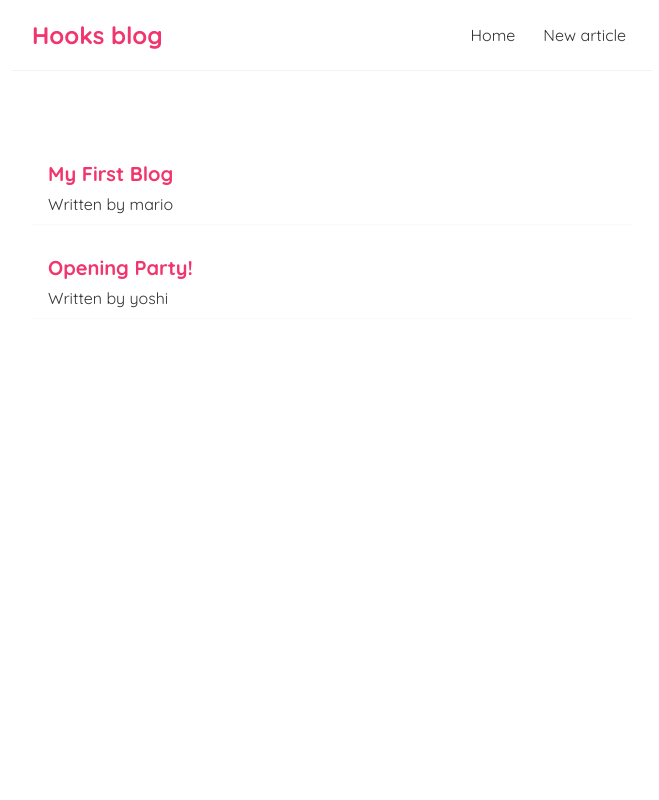
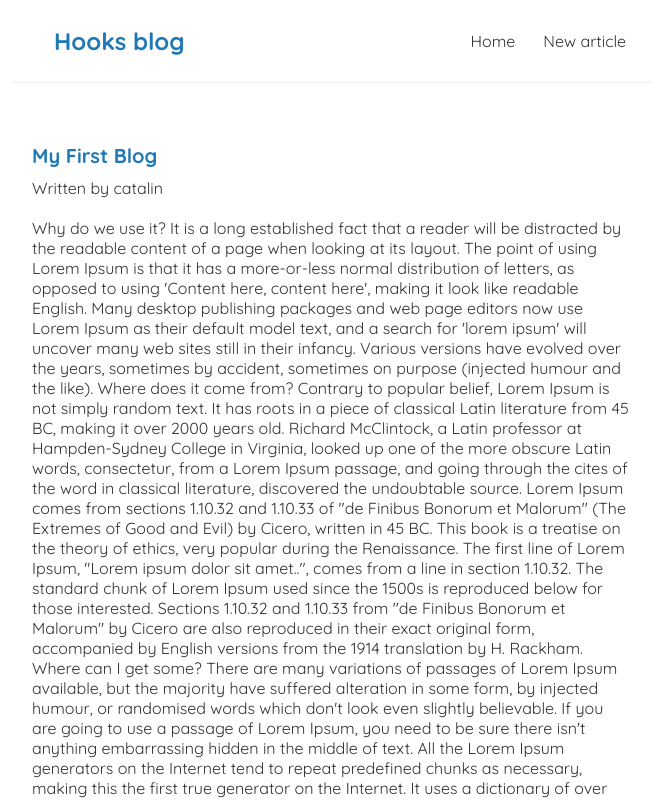
Before and after one commit to catalintugui/blog-hooks, a React (Create React App) app in the folder blog-client/: page /articles/1 in a window 1280 px wide. Shown: the top 800 px of the page, without its empty margins (308-967 px from the left). Built offline with nearby package versions, Linux system fonts and the light colour scheme; data requests are answered from the project's data file.

Commit message:
added all features and improvements

```diff
--- a/blog-client/package.json
+++ b/blog-client/package.json
@@ -8,6 +8,7 @@
     "@testing-library/user-event": "^13.5.0",
     "react": "^17.0.2",
     "react-dom": "^17.0.2",
+    "react-router-dom": "^6.2.2",
     "react-scripts": "5.0.0",
     "web-vitals": "^2.1.4"
   },
--- a/blog-client/src/App.js
+++ b/blog-client/src/App.js
@@ -1,16 +1,27 @@
-
 import Navbar from './Navbar';
 import Home from './Home';
+import Create from './Create';
+import ArticleDetails from './ArticleDetails';
+import {BrowserRouter, Routes, Route} from "react-router-dom";
+import ErrorPage from './ErrorPage';
 
 function App() {
 
   return (
-    <div className="App">
-      <Navbar/>
-      <div className='content'>
-        <Home />
+    <BrowserRouter>
+      <div className="App">
+        <Navbar/>
+        <div className='content'>
+        <Routes>
+          <Route path='/' element={<Home />}/>
+          <Route path='/create' element={<Create />}/>
+          <Route path='/articles/:id' element={<ArticleDetails />}/>
+          <Route path='*' element={<ErrorPage />}/>
+        </Routes>
+        </div>
       </div>
-    </div>
+    </BrowserRouter>
+
   );
 }
 
--- /dev/null
+++ b/blog-client/src/ArticleDetails.js
@@ -0,0 +1,33 @@
+import { useParams, useNavigate } from "react-router-dom"
+import useFetch from "./useFetch";
+
+const ArticleDetails = () => {
+    const {id} = useParams();
+    const {data: article, error, isLoading} = useFetch('http://localhost:8800/articles/' + id);
+    const navigate = useNavigate();
+
+    const handleDelete = () => {
+        fetch('http://localhost:8800/articles/' + article.id, {
+            method: 'DELETE'
+        })
+        .then(() => {
+            navigate('/')
+        })
+    }
+    return (
+        <div className="blog-details">
+            {isLoading && <div>Loading</div>}
+            {error && <div>{error}</div>}
+            {article && (
+                <article>
+                    <h2>{article.title}</h2>
+                    <p>Written by {article.author}</p>
+                    <div>{article.body}</div>
+                    <button onClick={handleDelete}>delete</button>
+                </article>
+            )}
+        </div>
+    )
+}
+
+export default ArticleDetails
--- a/blog-client/src/ArticlesList.js
+++ b/blog-client/src/ArticlesList.js
@@ -1,11 +1,15 @@
+import { Link } from "react-router-dom"
+
 const ArticlesList = ({articles}) => {
 
     return(
         <div className="blog-list">
             {articles.map(item =>
                <div className="blog-preview" key={item.id}>
-                    <h2>{item.title}</h2>
-                    <p>Written by {item.author}</p>
+                    <Link to={`/articles/${item.id}`}>
+                        <h2>{item.title}</h2>
+                        <p>Written by {item.author}</p>
+                    </Link>
                </div>
            )}
         </div>
--- /dev/null
+++ b/blog-client/src/Create.js
@@ -0,0 +1,61 @@
+import { useState } from "react";
+import { useNavigate } from "react-router-dom";
+
+const Create = () => {
+    const [title, setTitle] = useState('');
+    const [content, setContent] = useState('');
+    const [author, setAuthor] = useState('catalin');
+    const [isLoading, setIsLoading] = useState(false);
+    const history = useNavigate();
+
+    const handleSubmit = (e) => {
+        e.preventDefault();
+        const article = { title, content, author};
+
+        setIsLoading(true);
+
+        fetch('http://localhost:8800/articles', {
+            method: 'POST',
+            headers: {'Content-Type': 'application/json'},
+            body: JSON.stringify(article)
+        })
+        .then(() => {
+            setIsLoading(false);
+            history('/');
+        })
+
+    }
+
+    return (
+        <div className="create">
+            <h2>Add new article</h2>
+            <form onSubmit={handleSubmit}>
+                <label>Article title:</label>
+                <input
+                    type='text'
+                    required
+                    value={title}
+                    onChange={(e) => setTitle(e.target.value)}
+                />
+                <label>Article content</label>
+                <textarea
+                    required
+                    value={content}
+                    onChange={(e) => setContent(e.target.value)}
+                ></textarea>
+                <label>Article author:</label>
+                <select
+                    value={author}
+                    onChange={(e) => setAuthor(e.target.value)}
+                >
+                    <option value="catalin">catalin</option>
+                    <option value="danut">danut</option>
+                </select>
+                {!isLoading && <button>Add article</button>}
+                {isLoading && <button disabled>Adding article...</button>}
+            </form>
+        </div>
+    )
+}
+
+export default Create
--- /dev/null
+++ b/blog-client/src/ErrorPage.js
@@ -0,0 +1,13 @@
+import { Link } from "react-router-dom"
+
+const ErrorPage = () => {
+    return (
+        <div className="not-found">
+            <h2>Sorry</h2>
+            <p>404. Not found</p>
+            <Link to='/'><button>Go to homepage...</button></Link>
+        </div>
+
+    )
+}
+export default ErrorPage
--- a/blog-client/src/Navbar.js
+++ b/blog-client/src/Navbar.js
@@ -1,10 +1,12 @@
+import { Link } from "react-router-dom"
+
 const Navbar = () => {
     return (
         <nav className="navbar">
-            <h1>Hooks blog</h1>
+            <Link to="/"><h1>Hooks blog</h1></Link>
             <div className="links">
-                <a href='/'>Home</a>
-                <a href='/create'>New article</a>
+            <Link to="/">Home</Link>
+            <Link to="create">New article</Link>
             </div>
         </nav>
     )
--- a/blog-client/src/index.css
+++ b/blog-client/src/index.css
@@ -14,7 +14,7 @@
   border-bottom: 1px solid #f2f2f2;
 }
 .navbar h1 {
-  color: #f1356d;
+  color: #2079B4;
 }
 .navbar .links {
   margin-left: auto;
@@ -25,7 +25,7 @@
   padding: 6px;
 }
 .navbar a:hover {
-  color: #f1356d;
+  color: #2079B4;
 }
 .content {
   max-width: 600px;
@@ -33,7 +33,6 @@
   padding: 20px;
 }
 
-/* blog previews / list */
 .blog-preview {
   padding: 10px 16px;
   margin: 20px 0;
@@ -44,24 +43,23 @@
 }
 .blog-preview h2 {
   font-size: 20px;
-  color: #f1356d;
+  color: #2079B4;
   margin-bottom: 8px;
 }
 .blog-preview a{
   text-decoration: none;
 }
 
-/* blog details page */
 .blog-details h2 {
   font-size: 20px;
-  color: #f1356d;
+  color: #2079B4;
   margin-bottom: 10px;
 }
 .blog-details div {
   margin: 20px 0;
 }
 .blog-details button {
-  background: #f1356d;
+  background: #2079B4;
   color: #fff;
   border: 0;
   padding: 8px;
@@ -69,7 +67,6 @@
   cursor: pointer;
 }
 
-/* create new blog form */
 .create {
   max-width: 400px;
   margin: 0 auto;
@@ -81,7 +78,7 @@
 }
 .create h2 {
   font-size: 20px;
-  color: #f1356d;
+  color: #2079B4;
   margin-bottom: 30px;
 }
 .create input, .create textarea, .create select {
@@ -93,10 +90,14 @@
   display: block;
 }
 .create button {
-  background: #f1356d;
+  background: #2079B4;
   color: #fff;
   border: 0;
   padding: 8px;
   border-radius: 8px;
   cursor: pointer;
 }
+
+h1, h2:hover {
+  cursor: pointer;
+}
--- a/blog-client/src/useFetch.js
+++ b/blog-client/src/useFetch.js
@@ -6,8 +6,10 @@ const useFetch = (url) => {
     const [error, setError] = useState(null);
 
     useEffect(() => {
+        const abortController = new AbortController();
+
         setTimeout(() => {
-            fetch(url)
+            fetch(url, {signal: abortController.signal})
             .then(response => {
                 if(!response.ok){
                     throw Error('could not fetch the data')
@@ -20,10 +22,16 @@ const useFetch = (url) => {
                 setError(null);
             })
             .catch(error => {
-                setIsLoading(false);
-                setError(error.message);
+                if(error.name === 'AbortError'){
+                    return;
+                } else {
+                    setIsLoading(false);
+                    setError(error.message);
+                }
             })
         }, 1000)
+
+        return () => abortController.abort();
     }, [url]);
 
     return {data, isLoading, error}
```
Also changed, not shown: blog-client/data/db.json (+2 -2 lines), 1 other file (tests, documents, lock files or other folders).
